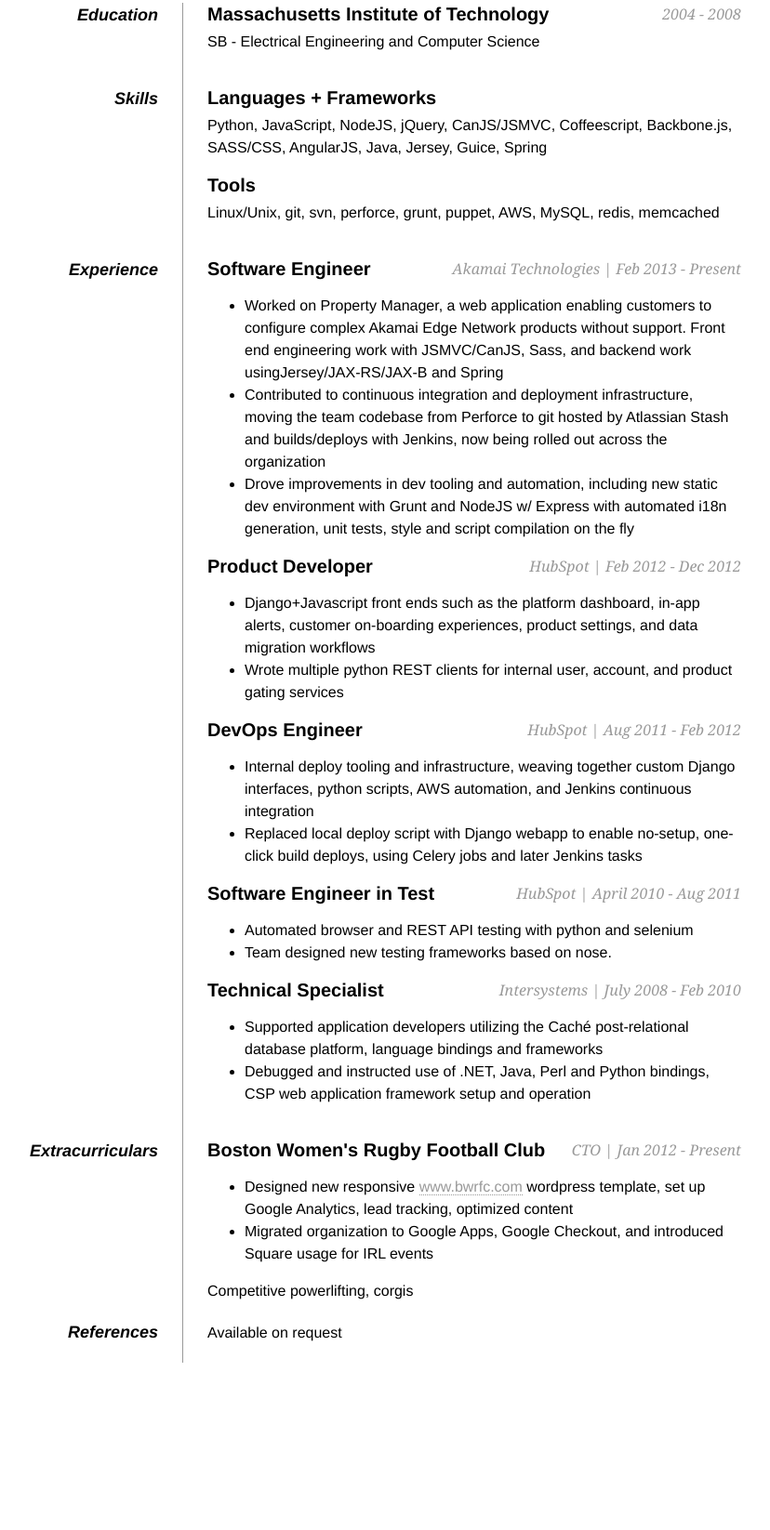
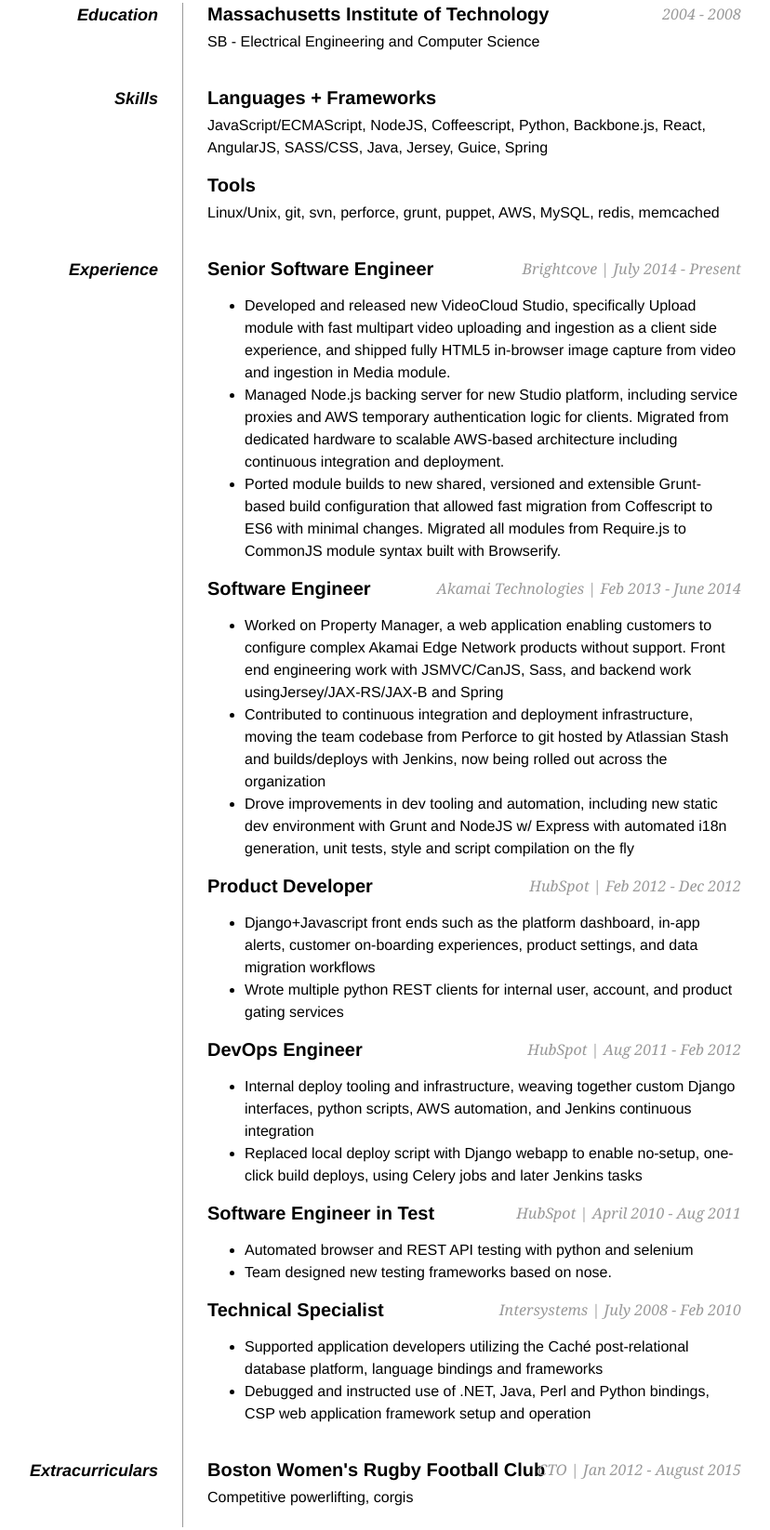
Before and after one commit to dconnolly/dconnolly.github.com, a website: page index.html in a window 1280 px wide. Shown: the part 321-1967 px from the top of the page at 93% size, without its empty margins (243-1071 px from the left). Before the commit the page ends 1823 px from the top, so only its background shows below. Drawn offline with nearby package versions, Linux system fonts and the light colour scheme.

Commit message:
Add some Brightcove stuff I did.

```diff
--- a/index.html
+++ b/index.html
@@ -9,10 +9,6 @@
         <title>Deirdre Connolly</title>
         <meta name="description" content="">
         <meta name="viewport" content="width=device-width, initial-scale=1.0">
-
-        <!-- Place favicon.ico and apple-touch-icon.png in the root directory -->
-
-
         <link rel="stylesheet" href="styles/98ca101e.main.css">
         <script src="scripts/vendor/cf69c6f2.modernizr.min.js"></script>
     </head>
@@ -45,7 +41,7 @@
           <dt>Skills</dt>
           <dd>
             <h2>Languages + Frameworks</h2>
-            <p>Python, JavaScript, NodeJS, jQuery, CanJS/JSMVC, Coffeescript, Backbone.js, SASS/CSS, AngularJS, Java, Jersey, Guice, Spring
+            <p>JavaScript/ECMAScript, NodeJS, Coffeescript, Python, Backbone.js, React, AngularJS, SASS/CSS, Java, Jersey, Guice, Spring
             </p>
             <h2>Tools</h2>
             <p>Linux/Unix, git, svn, perforce, grunt, puppet, AWS, MySQL, redis, memcached</p>
@@ -57,7 +53,29 @@
           </dt>
           <dd>
 
-            <h2>Software Engineer<span>Akamai Technologies | Feb 2013 - Present</span></h2>
+            <h2>Senior Software Engineer<span>Brightcove | July 2014 - Present</span></h2>
+            <ul>
+                <li>
+                    Developed and released new VideoCloud Studio, specifically
+                    Upload module with fast multipart video uploading and ingestion
+                    as a client side experience, and shipped fully HTML5 in-browser
+                    image capture from video and ingestion in Media module.
+                </li>
+                <li>
+                    Managed Node.js backing server for new Studio platform, including
+                    service proxies and AWS temporary authentication logic for clients.
+                    Migrated from dedicated hardware to scalable AWS-based architecture
+                    including continuous integration and deployment.
+                </li>
+                <li>
+                    Ported module builds to new shared, versioned and extensible Grunt-based build
+                    configuration that allowed fast migration from Coffescript to ES6 with minimal changes.
+                    Migrated all modules from Require.js to CommonJS module syntax built with
+                    Browserify.
+                </li>
+            </ul>
+
+            <h2>Software Engineer<span>Akamai Technologies | Feb 2013 - June 2014</span></h2>
             <ul>
               <li>
                   Worked on Property Manager, a web application
@@ -124,20 +142,10 @@
         <dl>
           <dt>Extracurriculars</dt>
           <dd>
-            <h2>Boston Women's Rugby Football Club<span>CTO | Jan 2012 - Present</span></h2>
-            <ul>
-              <li>Designed new responsive <a href="www.bwrfc.com">www.bwrfc.com</a> wordpress template, set up Google Analytics, lead tracking, optimized content</li>
-              <li>Migrated organization to Google Apps, Google Checkout, and introduced Square usage for IRL events</li>
-            </ul>
+
+            <h2>Boston Women's Rugby Football Club<span>CTO | Jan 2012 - August 2015</span></h2>
             <span>Competitive powerlifting, corgis</span>
           </dd>
-        </dl>
-
-        <dl>
-          <dt>References
-          </dt>
-          <dd>Available on request
-        </dd>
         </dl>
 
       </div>
```
